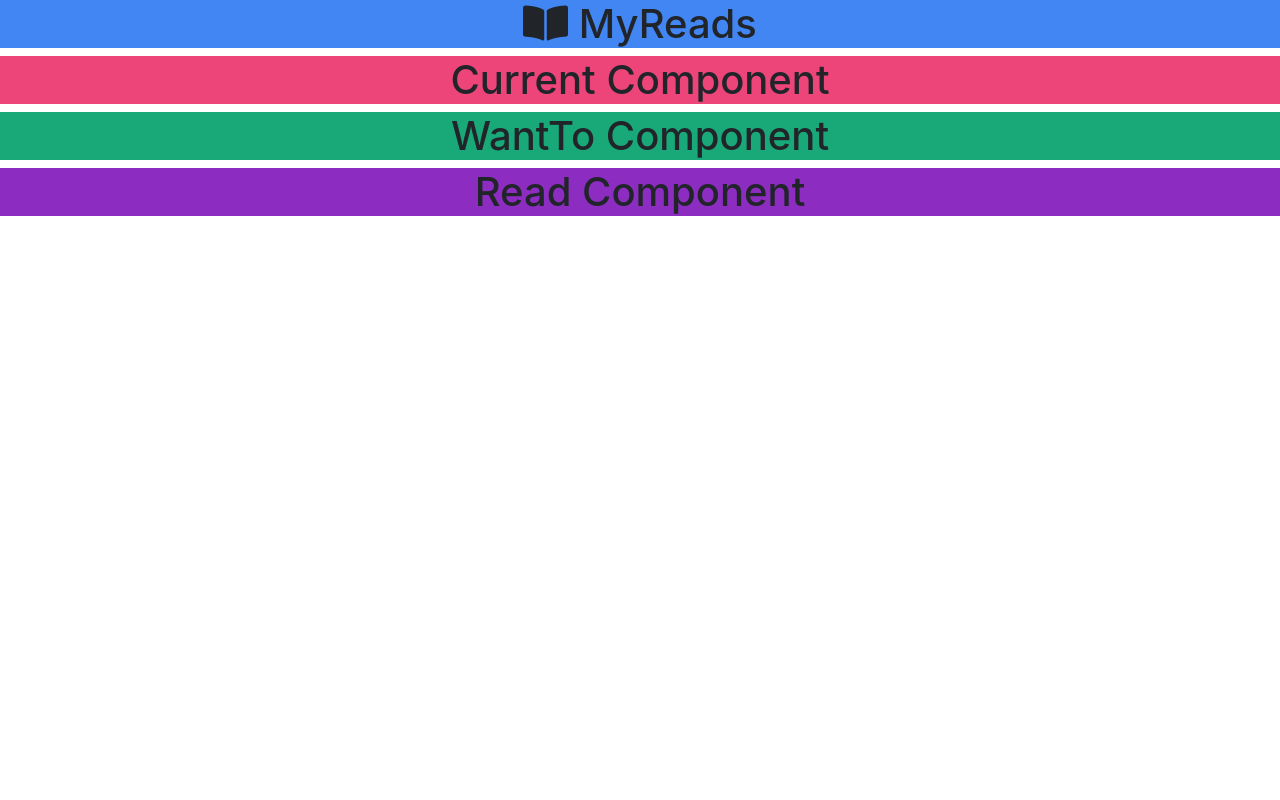
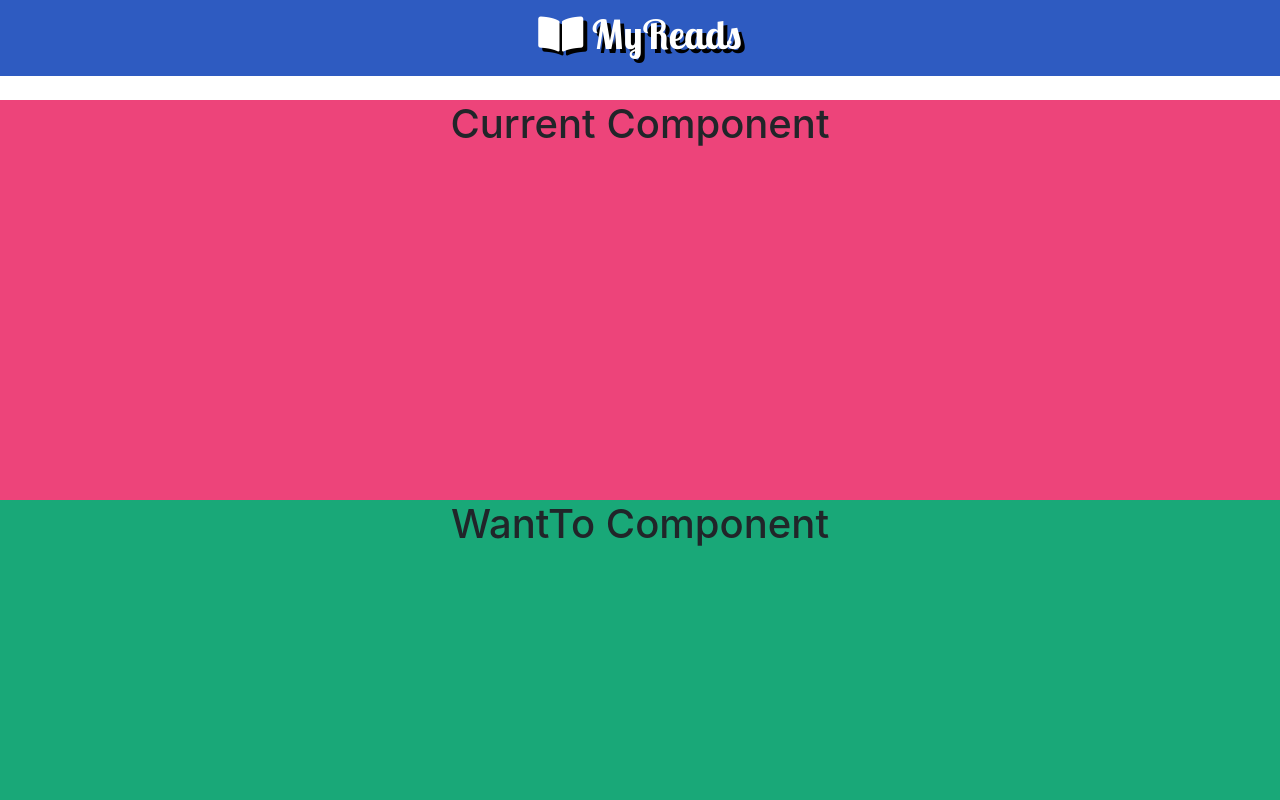
Before and after one commit to Maymoonah/my-reads, a React (Create React App) app: page / in a window 1280 px wide. Shown: the top 800 px of the page. Built offline with nearby package versions, Linux system fonts and the light colour scheme.

Commit message:
add styling to header

```diff
--- a/src/App.css
+++ b/src/App.css
@@ -23,19 +23,30 @@
 }
 
 .Header {
-  background-color: #4286f4;
+  background-color: #2e5bc1;
+  position: fixed;
+  top: 0;
+  width: 100%;
+  padding: 10px;
+  font-family: 'Lobster Two', cursive;
+  color: #fff;
+  text-shadow: 4px 4px #000;
 }
 
 .Current {
   background-color: #ed447a;
+  margin-top: 100px;
+  height: 400px;
 }
 
 .WantTo {
   background-color: #19a878;
+  height: 400px;
 }
 
 .Read {
   background-color: #8d2cc1;
+  height: 400px;
 }
 
 h1 {
```
